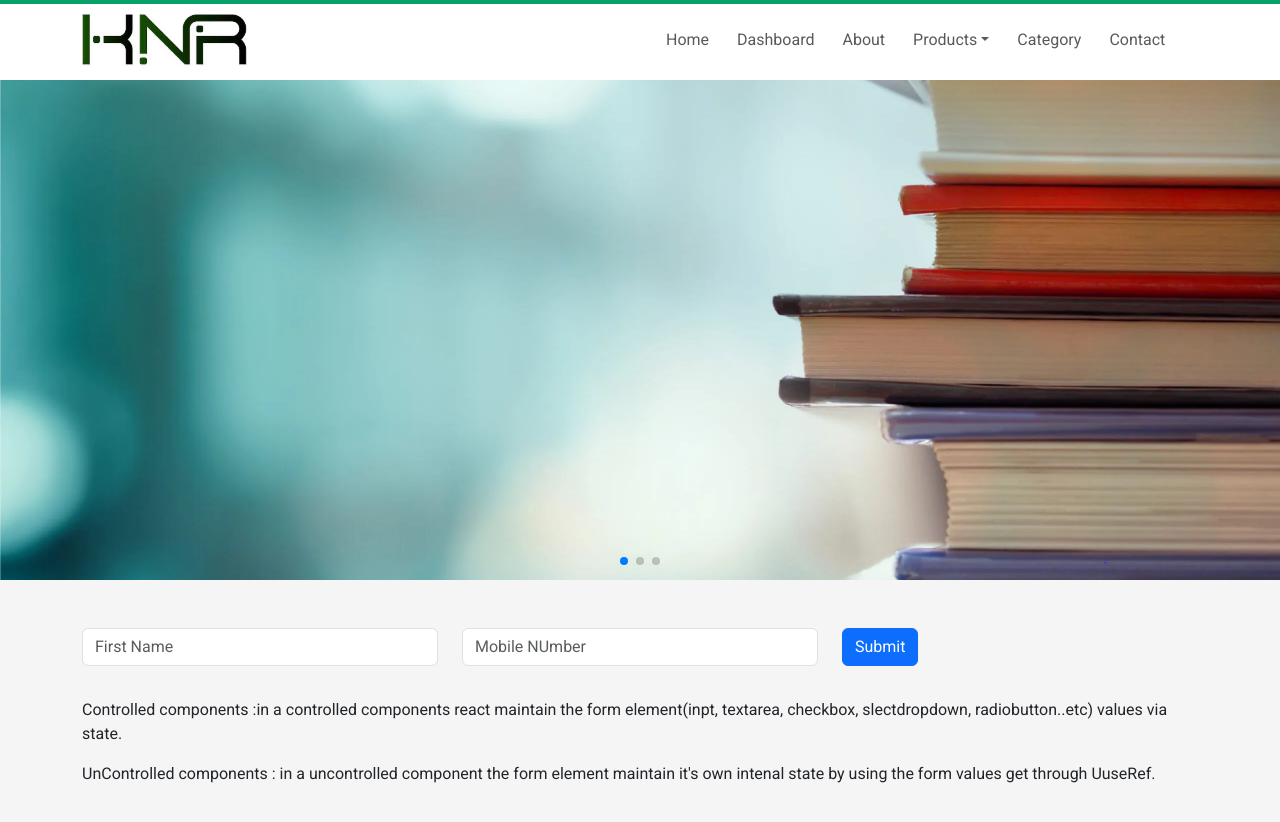
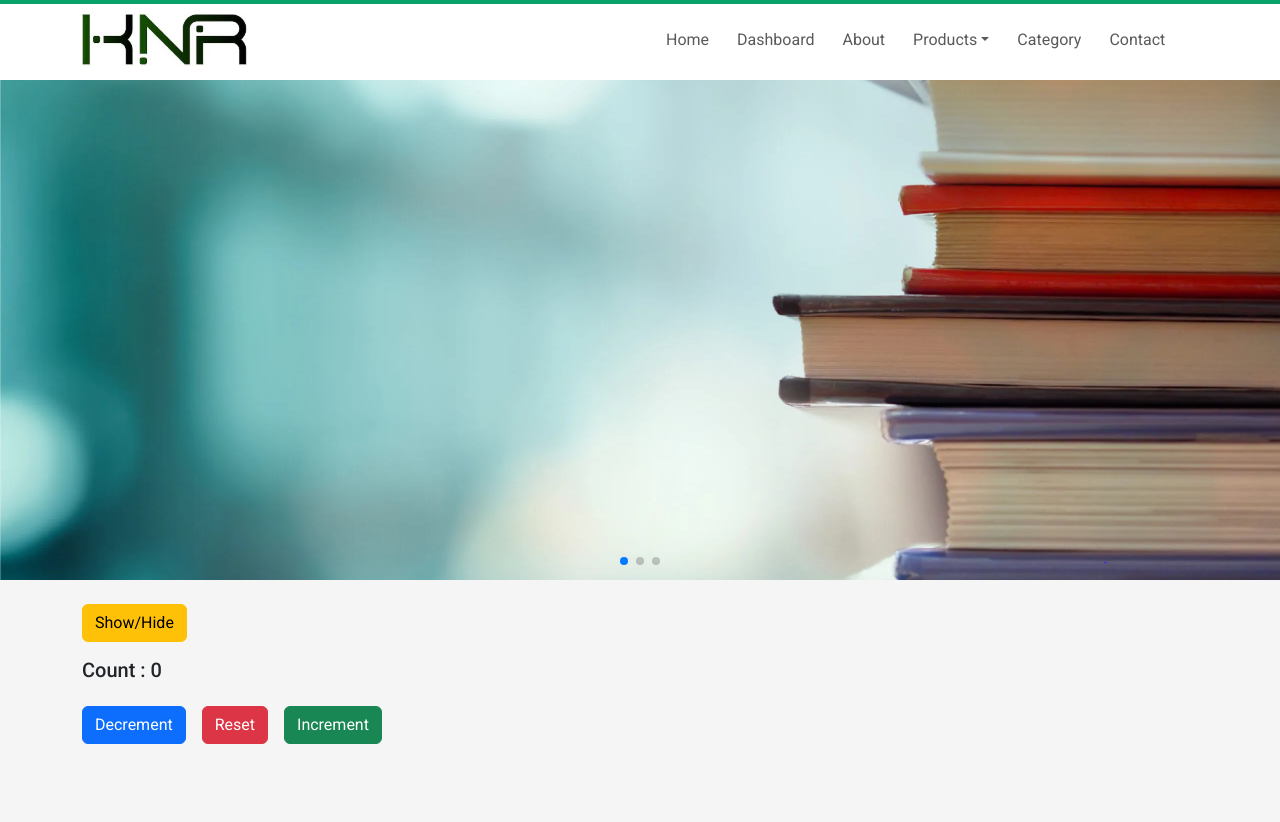
Before and after one commit to nageshkvd88/nageshkvd88-React-learn, a React (Create React App) app: page / in a window 1280 px wide. Shown: the top 822 px of the page. After the commit the page ends 800 px from the top, so only its background shows below. Built offline with nearby package versions, Linux system fonts and the light colour scheme.

Commit message:
User Reducer Hook Example

```diff
--- /dev/null
+++ b/src/hooks/useReducer/reducerExample.jsx
@@ -0,0 +1,52 @@
+import React, { useReducer } from 'react'
+import Container from 'react-bootstrap/Container';
+import Row from 'react-bootstrap/Row';
+import Col from 'react-bootstrap/Col';
+//import { type } from '@testing-library/user-event/dist/type';
+
+const reducer = (state, action) => {
+    switch(action.type){
+        case 'INCREMENT':
+            return {...state, count: state.count + 1};
+        case 'DECREMENT':
+            return {...state, count: state.count - 1};
+        case 'RESET':
+            return {...state, count: 0};
+        case 'DISPLAY':
+            return {...state, display: !state.display};
+        default:
+            return {state};
+    }
+}
+const ReducerExample = () => {
+
+    const [state, dispatch] = useReducer(reducer, {count:0, display:true});
+
+  return (
+    <Container className='py-4'>
+    <Row>
+        <Col xs={4}>
+           <button className='btn btn-warning btn-md' onClick={()=>dispatch({type:"DISPLAY"})}> Show/Hide</button>
+        </Col>
+    </Row>
+    {state.display && (
+       <>
+        <Row>
+        <Col xs={12} className='my-3'>
+        <h5>Count : {state.count}</h5>
+        </Col>
+         <Row >
+        <Col xs={12}>
+          <button className='btn btn-primary btn-md' onClick={() =>dispatch({type:"DECREMENT"})}>Decrement</button>
+          <button className='btn btn-danger btn-md mx-3' onClick={()=>dispatch({type:"RESET"})}>Reset</button>
+          <button className='btn btn-success btn-md' onClick={()=>dispatch({type:"INCREMENT"})}>Increment</button>
+        </Col>
+    </Row>
+    </Row>
+    </>
+    )}
+    </Container>
+  )
+}
+
+export default ReducerExample
--- a/src/pages/Home.jsx
+++ b/src/pages/Home.jsx
@@ -5,6 +5,7 @@ import UserefExample from '../userefexamples/example'
 import UserefExamples from '../userefexamples/example2'
 import Memoexample from '../hooks/usememoExample/memoexample'
 import UserefExamp from '../userefexamples/example3'
+import ReducerExample from '../hooks/useReducer/reducerExample'
 const Home = () => {
   return (
   <>
@@ -13,7 +14,8 @@ const Home = () => {
      {/* <UserefExample />
     <UserefExamples /> */}
     {/* <Memoexample /> */}
-    <UserefExamp />
+    {/* <UserefExamp /> */}
+   <ReducerExample />
   </>
   )
 }
```
Also changed, not shown: src/hooks/usememoExample/memoexample.jsx (line endings or trailing spaces).
